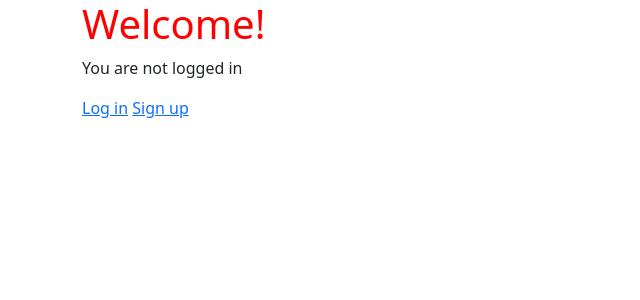
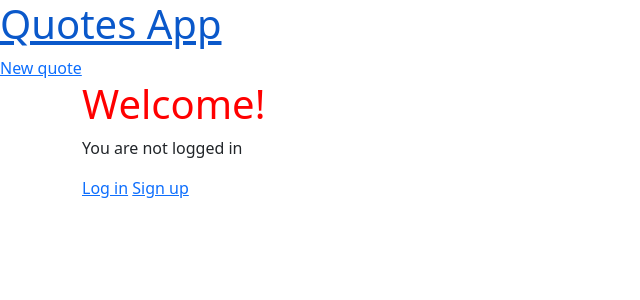
Before and after one commit to ibrahimWassouf/quotes-app, a Django app: page / in a window 1280 px wide. Shown: the top 300 px of the page, without its empty margins (0-640 px from the left). Run offline with Django 4.2, Linux system fonts and the light colour scheme; data that the repository does not hold is empty.

Commit message:
added create funcionality to main CRUD app

```diff
--- a/pages/urls.py
+++ b/pages/urls.py
@@ -1,7 +1,8 @@
 from django.urls import path
-from .views import HomePageView, QuoteDetailView
+from .views import HomePageView, QuoteDetailView, QuoteCreateView
 
 urlpatterns = [
     path('', HomePageView.as_view(), name='home'),
     path('quote/<int:pk>', QuoteDetailView.as_view(), name="quote_detail"),
+    path('quote/new', QuoteCreateView.as_view(), name = 'quote_new'),
 ]
--- a/pages/views.py
+++ b/pages/views.py
@@ -1,5 +1,6 @@
 from django.shortcuts import render
 from django.views.generic import ListView, DetailView
+from django.views.generic.edit import CreateView
 from quotations.models import BookQuote
 
 # Create your views here.
@@ -11,3 +12,8 @@ class HomePageView(ListView):
 class QuoteDetailView(DetailView):
     model = BookQuote
     template_name = 'quote_detail.html'
+
+class QuoteCreateView(CreateView):
+    model = BookQuote
+    template_name = 'quote_new.html'
+    fields = ['title', 'author', 'quote']
--- a/quotations/models.py
+++ b/quotations/models.py
@@ -1,4 +1,5 @@
 from django.db import models
+from django.urls import reverse
 
 # Create your models here.
 class BookQuote(models.Model):
@@ -8,3 +9,6 @@ class BookQuote(models.Model):
 
     def __str__(self):
         return self.quote
+
+    def get_absolute_url(self):
+        return reverse('quote_detail', args=[str(self.id)])
--- a/templates/_base.html
+++ b/templates/_base.html
@@ -8,6 +8,14 @@
         <link rel="stylesheet" href="{% static 'css/base.css' %}">
     </head>
     <body>
+        <header>
+            <div class="nav-left">
+                <h1><a href="{% url 'home' %}">Quotes App</a></h1>
+            </div>
+            <div class="nav-right">
+                <a href="{% url 'quote_new' %}">New quote</a>
+            </div>
+        </header>
         <main class="container">
             {% block content %}
             {% endblock content %}
```
Also changed, not shown: templates/quote_new.html (added, +11 -0 lines).
